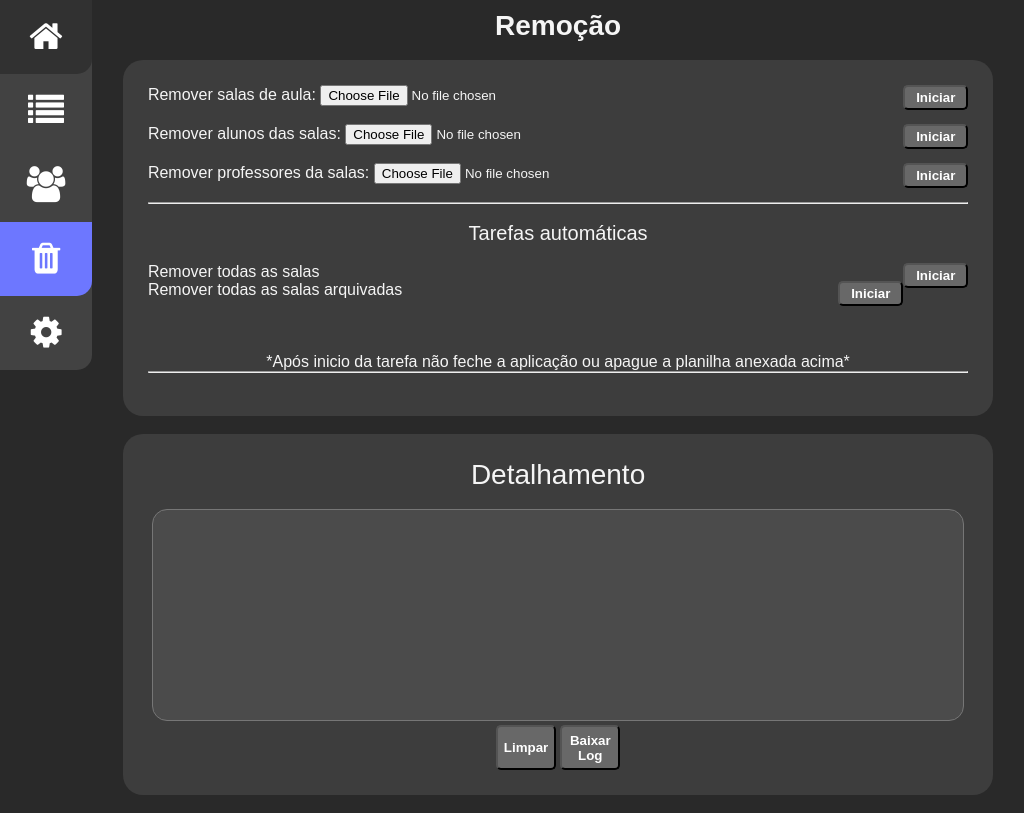
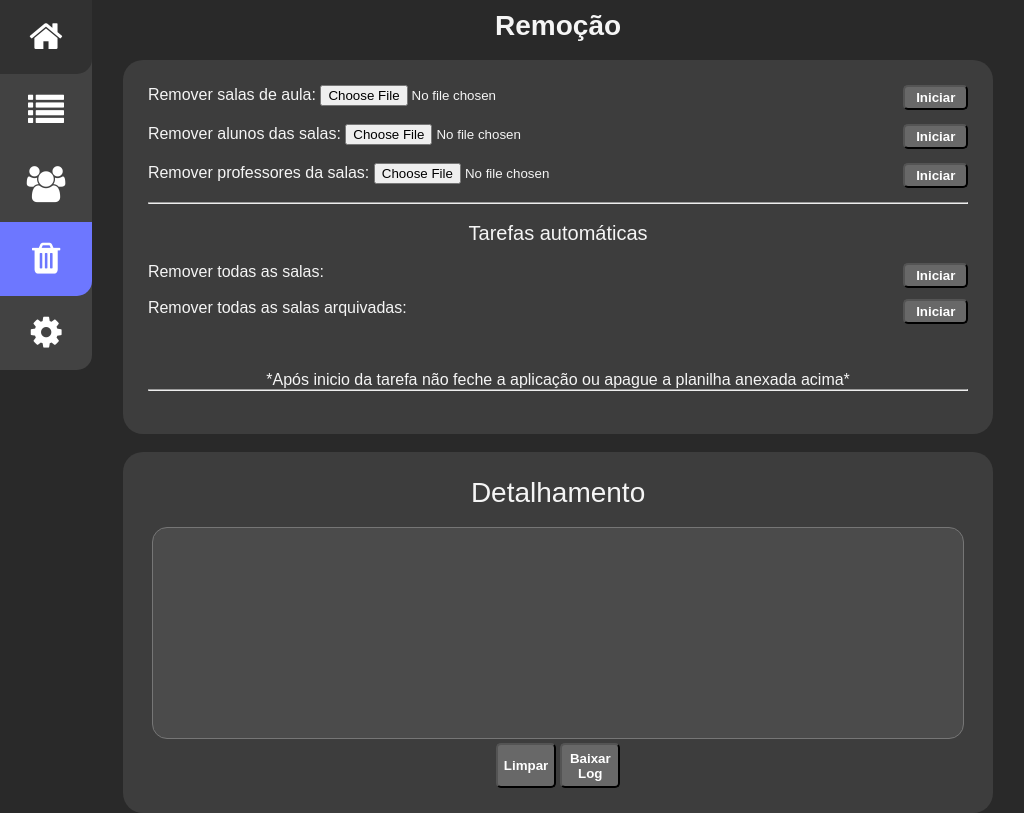
Before and after one commit to matheusky/Classroom-Manager, an Electron app: page src/pages/delete.html in a window 1024 px wide. Drawn offline with Linux system fonts and the light colour scheme; no server answers.

Commit message:
Update delete.html

```diff
--- a/src/pages/delete.html
+++ b/src/pages/delete.html
@@ -45,10 +45,11 @@
                 <br>
                 <p style="text-align: center; font-size: 20px;">Tarefas automáticas</p>
                 <br>
-                <label for="delAllCourses">Remover todas as salas</label>
+                <label for="delAllCourses">Remover todas as salas:</label>
                 <button onclick="deleteAllCourses()">Iniciar</button>
                 <br>
-                <label for="delAllCourses">Remover todas as salas arquivadas</label>
+                <br>
+                <label for="delAllCourses">Remover todas as salas arquivadas:</label>
                 <button onclick="deleteArchivedCourses()">Iniciar</button>
                 <br>
                 <br>
```
